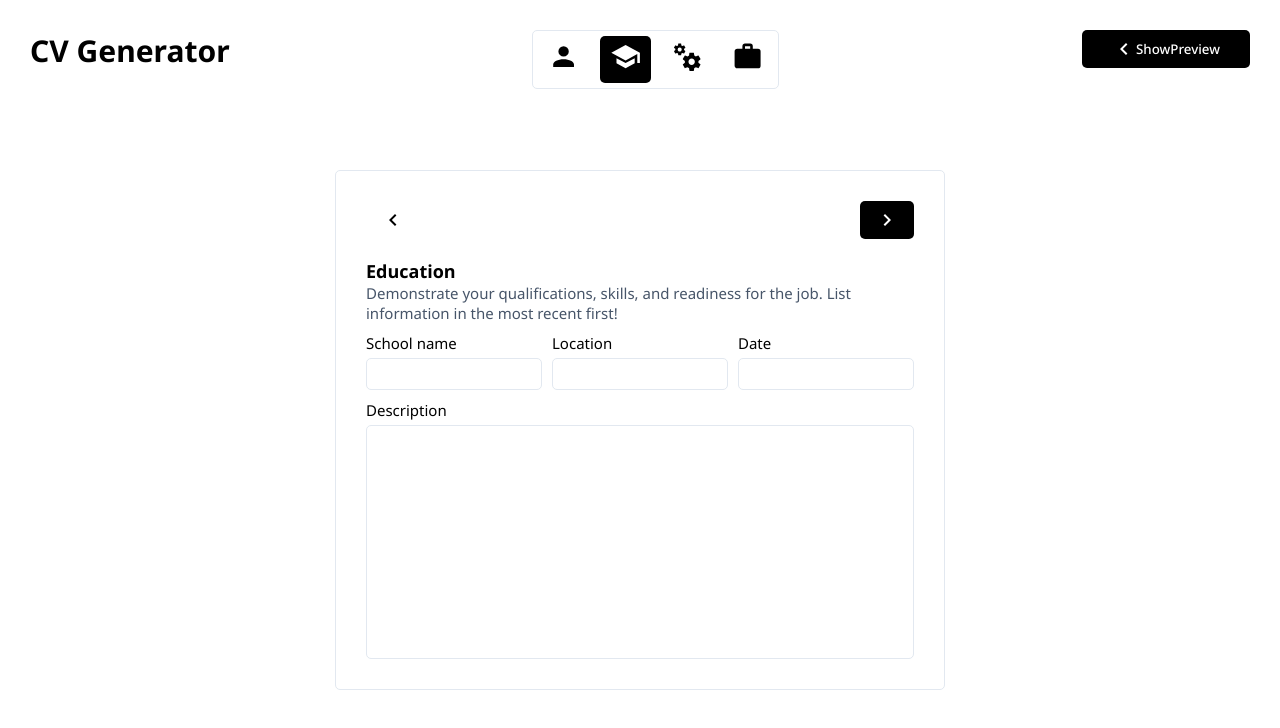
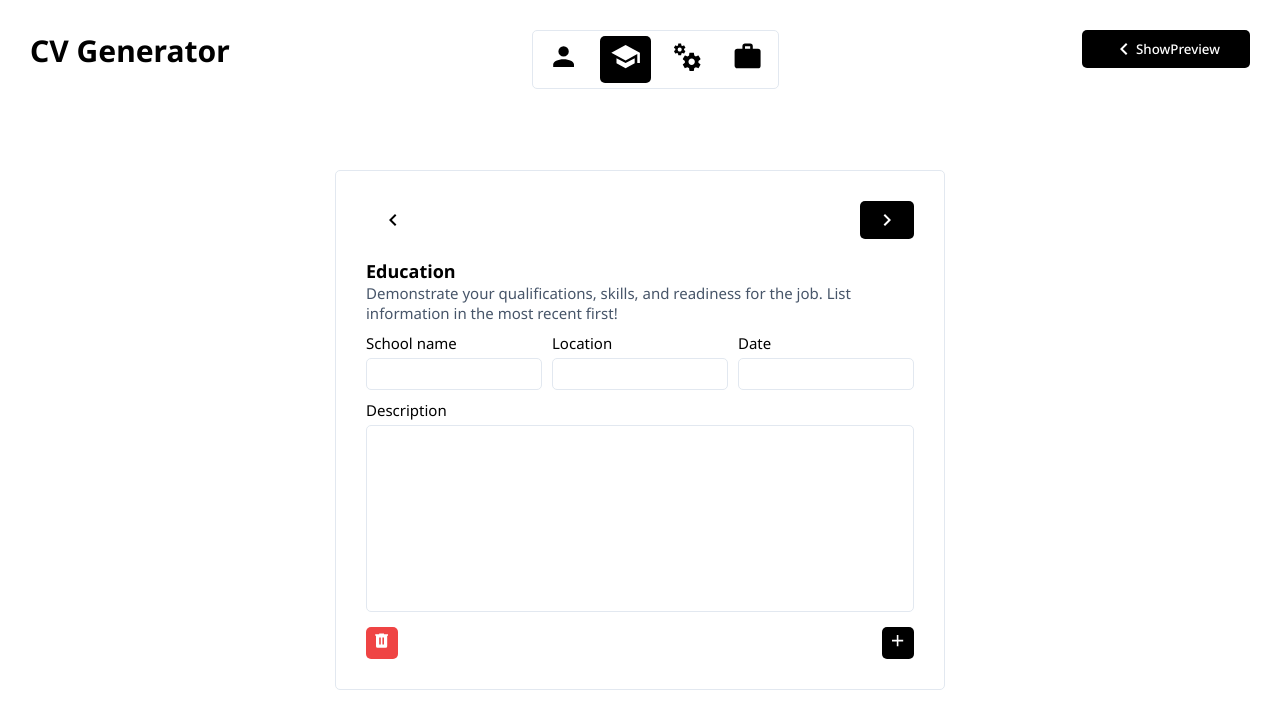
Before and after one commit to bk-ikram/CV-Application, a React (Vite) app: page / in a window 1280 px wide. Both pictures are taken after a click on the button 887 px from the left and 219 px from the top of the page. Shown: the top 728 px of the page. Built offline with nearby package versions, Linux system fonts and the light colour scheme; a web font is replaced by a local one.

Commit message:
entry management beginning to take shape, still buggy. Skills and Experience pending.

```diff
--- a/src/App.jsx
+++ b/src/App.jsx
@@ -39,10 +39,45 @@ function App() {
     }
 
   const SECTIONS = [
-    { index: 0, title: "Personal Info", component: <PersonalInfo dataObj={personalInfo} setDataObj={setPersonalInfo} handleInputChange ={makeObjHandler(personalInfo, setPersonalInfo)}/>, icon: <PersonIcon /> },
-    { index: 1, title: "Education", component: <Education  dataObj={education} setDataObj={setEducation} handleInputChange ={makeArrayHandler(education, setEducation)} />, icon: <EducationIcon /> },
-    { index: 2, title: "Skills", component: <Skills />, icon: <SkillsIcon /> },
-    { index: 3, title: "Work Experience", component: <Experience />, icon: <ExperienceIcon /> }
+    {
+      index: 0
+      ,title: "Personal Info"
+      ,component: <PersonalInfo
+                    dataObj={personalInfo}
+                    setDataObj={setPersonalInfo}
+                    handleInputChange = { makeObjHandler(personalInfo
+                                                        ,setPersonalInfo
+                                                      )
+                                        }
+                  />
+      ,icon: <PersonIcon/>
+    },
+    {
+      index: 1
+      ,title: "Education"
+      ,component: <Education
+                    dataObj={education}
+                    setDataObj={setEducation}
+                    handleInputChange = { makeArrayHandler(education
+                                                          ,setEducation
+                                                        )
+                                        }
+                    makeEntryMgmt = {makeEntryMgmt}
+                  />
+      ,icon: <EducationIcon />
+    },
+    {
+      index: 2
+      ,title: "Skills"
+      ,component: <Skills />
+      ,icon: <SkillsIcon />
+    },
+    {
+      index: 3
+      ,title: "Work Experience"
+      ,component: <Experience />
+      ,icon: <ExperienceIcon />
+    }
   ]
 
   function togglePreview() {
@@ -66,12 +101,15 @@ function App() {
       setSectionIndex(sectionIndex - 1);
   }
 
-  function handleSectionMgmt(action) {
-    if (action === 'back')
-      setSectionIndex(sectionIndex + 1);
+  function makeEntryMgmt(setter) {
+    return {
+      add: () =>
+        setter(prev => [...prev,{}])
 
-    if (e.currentTarget.classList.contains("section-back"))
-      setSectionIndex(sectionIndex - 1);
+      ,delete: (index) =>
+        setter(prev => prev((_,i) => i !== index))
+    }
+
   }
 
 
--- a/src/components/Education.jsx
+++ b/src/components/Education.jsx
@@ -2,10 +2,15 @@ import '../styles/sections.css';
 import EntryNavigation from './EntryNavigation.jsx'
 import { useState } from 'react';
 
-export default function Education({dataObj,handleInputChange}) {
+export default function Education({dataObj, setDataObj, handleInputChange, makeEntryMgmt}) {
+    console.log("render");
     const [entryIndex, setEntryIndex] = useState(0);
+
+    console.log(`current index is ${entryIndex}`);
     //i is declared for brevity.
     const i = entryIndex;
+    //Get number of items in dataObj;
+    const numEntries = dataObj.length;
 
     function handleLocalChange(e){
         const field = e.target.id;
@@ -38,8 +43,13 @@ export default function Education({dataObj,handleInputChange}) {
                     <textarea id="description"  onChange={handleLocalChange} value={(dataObj[i]).description || ''}/>
                 </span>
             </div>
-            {//<EntryNavigation handleSectionMgmt/>
-}
+            <EntryNavigation
+                numEntries = {numEntries}
+                currentIndex = {entryIndex}
+                setEntryIndex = {setEntryIndex}
+                handleEntryMgmt = {makeEntryMgmt(setDataObj)}
+            />
+
         </>
     )
 }
--- a/src/components/EntryNavigation.jsx
+++ b/src/components/EntryNavigation.jsx
@@ -1,25 +1,54 @@
 import {TrashIcon, LeftChevronIcon, RightChevronIcon, PlusIcon} from './Icons.jsx';
 
-function EntryNavigation({numEntries = 1, currentIndex = 0, handleSectionMgmt}){
-    const lastIndex = numEntries - 1;/*
+function EntryNavigation({numEntries = 1, currentIndex = 0, setEntryIndex, handleEntryMgmt}){
+    const lastIndex = numEntries - 1;
+
+    function handleClick(e){
+        const action = e.currentTarget.getAttribute("action");
+        switch(action) {
+            case "add":
+                handleEntryMgmt.add();
+                setEntryIndex(currentIndex + 1);
+                break;
+            case "delete":
+                if(numEntries === 1){
+                    handleEntryMgmt.add();
+                    handleEntryMgmt.delete(currentIndex);
+                    setEntryIndex(currentIndex);
+                }
+                else{
+                    handleEntryMgmt.delete(currentIndex);
+                    setEntryIndex(currentIndex - 1);
+                }
+                break;
+            case "next":
+                setEntryIndex(currentIndex + 1);
+                break;
+            case "back":
+                setEntryIndex(currentIndex - 1);
+                break;
+        }
+    }
+
     return (
         <div className='entryMgmt'>
             <span className='leftIcons'>
-                <button onClick={handleSectionMgmt} className='This should delete'>
+                <button action="delete" className = "delete" onClick={handleClick}>
                     <TrashIcon/>
                 </button>
             </span>
             <span className='rightIcons'>
                 {currentIndex > 0
-                && <button onClick={()=>handleSectionMgmt('back')}><LeftChevronIcon/></button>}
-                {((currentIndex < lastIndex ) || (numEntries === 0))
-                    ?  <button onClick={handleSectionMgmt}><RightChevronIcon/></button>
-                    :  <button onClick={handleSectionMgmt}><PlusIcon/></button>
+                && <button action="back" onClick={handleClick}><LeftChevronIcon/></button>}
+                {((currentIndex < lastIndex ) || (numEntries > 1))
+                    &&  <button action="back" onClick={handleClick}><RightChevronIcon/></button>
+                }
+                {currentIndex === lastIndex
+                    &&  <button action="add" onClick={handleClick}><PlusIcon/></button>
                 }
             </span>
         </div>
-    )*/
-   return;
+    )
 }
 
 export default EntryNavigation;
--- a/src/components/Icons.jsx
+++ b/src/components/Icons.jsx
@@ -9,6 +9,7 @@ function RightChevronIcon({color="white", size = 1}){
     return (
          <Icon path={mdiChevronRight}
         size={size}
+        color={color}
       />
     )
 }
@@ -54,15 +55,15 @@ function ExperienceIcon(){
     )
 }
 
-function TrashIcon({color ="white"}){
+function TrashIcon({color ="white", size=sectionMgmtSize}){
   return (
     <Icon path={mdiTrashCan}
-    size={sectionMgmtSize}
+    size={size}
     color= {color}
     />
   )
 }
-function PlusIcon({color ="white", size={sectionMgmtSize}}){
+function PlusIcon({color ="white", size=sectionMgmtSize}){
   return (
     <Icon path={mdiPlus}
     size= {size}
--- a/src/styles/sections.css
+++ b/src/styles/sections.css
@@ -88,14 +88,26 @@ button.add{
     align-items: center;
     justify-content: center;
 }
-button.delete{
-    background-color: rgb(239 68 68);
+
+.entryMgmt button, .skills button{
+    background-color: rgb(0 0 0);
     border-radius: 5px;
     flex-grow: 0;
     height: 32px;
     aspect-ratio: 1;
 }
+button.delete{
+    background-color: rgb(239 68 68);
+}
 
 .entryMgmt{
     margin-top: 15px;
+    display: flex;
+    justify-content: space-between;
 }
+
+.entryMgmt .rightIcons{
+    display: flex;
+    justify-content: space-between;
+    gap: 5px;
+}
```
